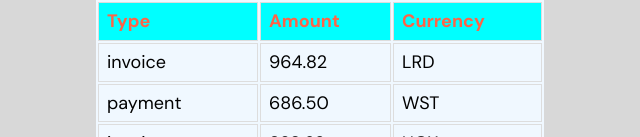
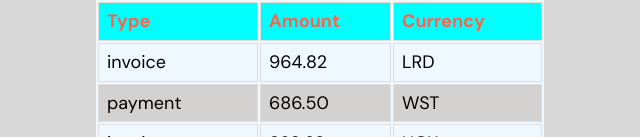
Before and after one commit to GeorgiySergeev/goit-react-hw-01-components, a React (Create React App) app: page / in a window 1280 px wide. Shown: the part 815-952 px from the top of the page, without its empty margins (320-960 px from the left). Built offline with nearby package versions, Linux system fonts and the light colour scheme; a web font is replaced by a local one.

Commit message:
table css

```diff
--- a/src/components/TransactionHistory/transaction-history.module.css
+++ b/src/components/TransactionHistory/transaction-history.module.css
@@ -23,3 +23,6 @@ td {
   padding: 8px;
   text-align: left;
 }
+tr:nth-child(even) {
+  background-color: #d4d1d1;
+}
```
